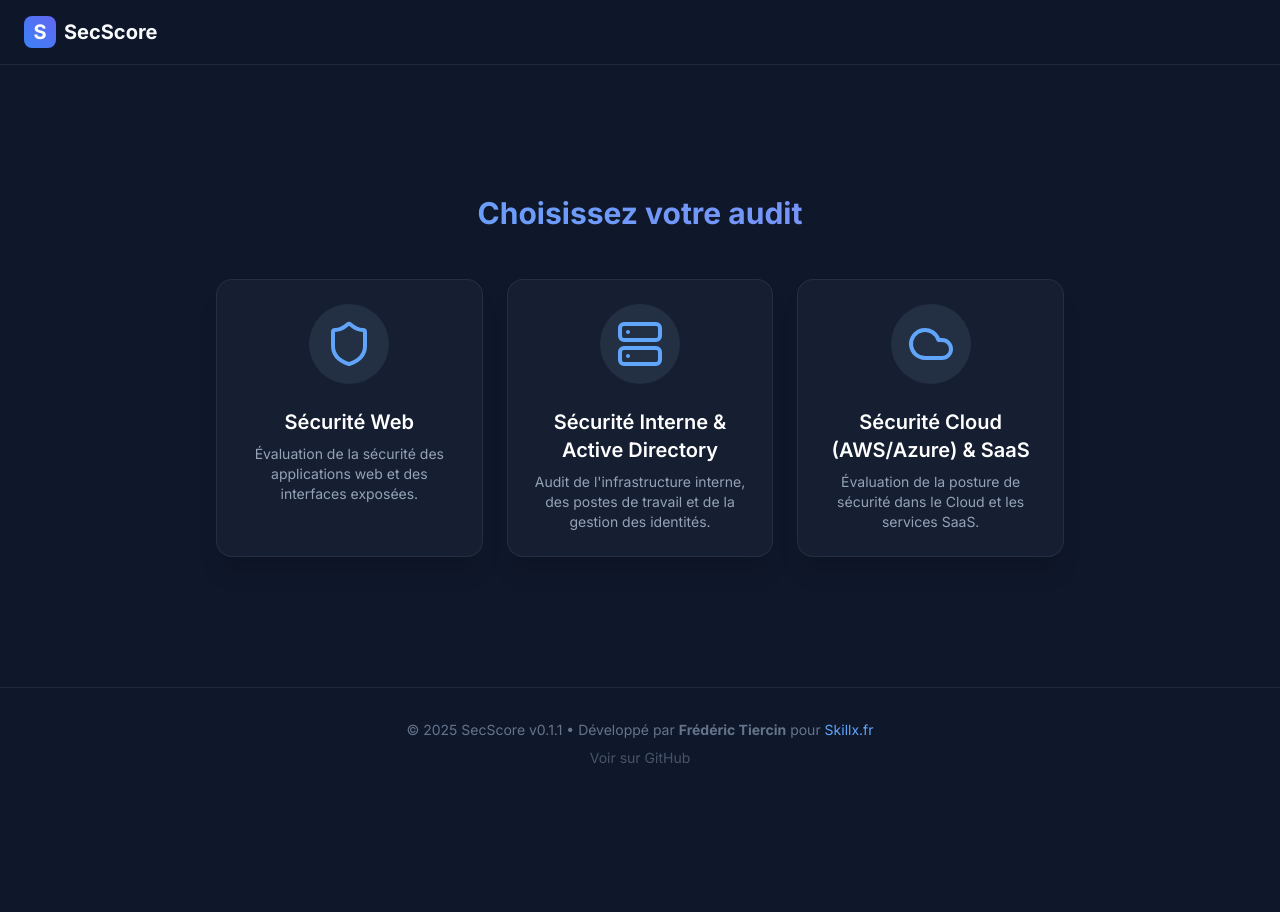
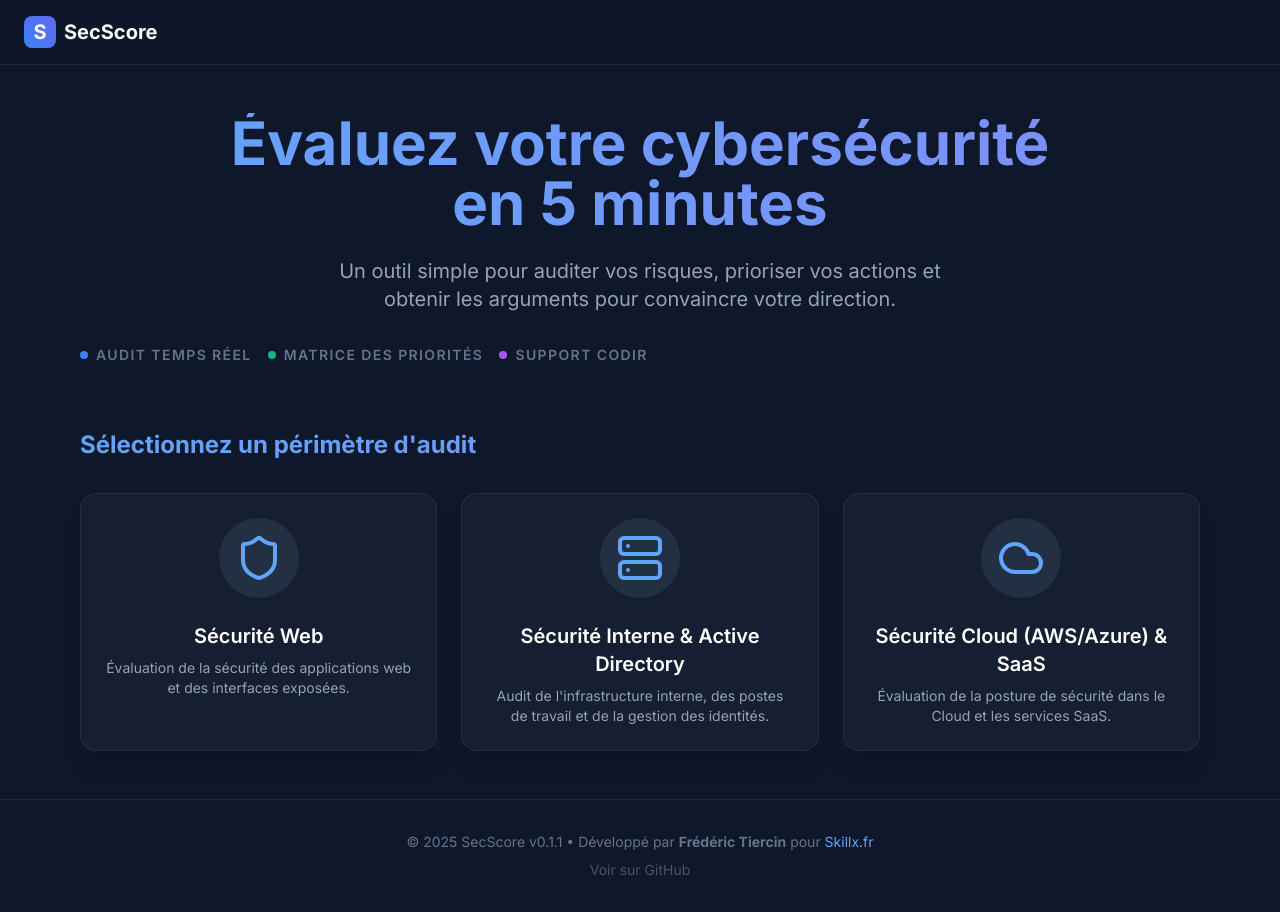
Before and after one commit to Skillx-fr/SecScore, a React (Vite) app: page / in a window 1280 px wide. Before the commit the page ends 800 px from the top, so only its background shows below. Built offline with nearby package versions, Linux system fonts and the light colour scheme.

Commit message:
feat: add executive email generation and homepage hero section

```diff
--- a/src/components/ResultsDashboard.jsx
+++ b/src/components/ResultsDashboard.jsx
@@ -61,6 +61,44 @@ export function ResultsDashboard({ score, maxScore, grade, onReset, answers }) {
         doc.save("SecScore_Rapport.pdf");
     };
 
+    const handleGenerateEmail = () => {
+        // Identify top 3 critical risks
+        // Filter questions where user score < max score AND riskLevel is "high"
+        const criticalRisks = allQuestions.filter(q => {
+            const userAnswer = answers[q.id];
+            const maxQScore = Math.max(...q.options.map(o => o.score));
+            if (!userAnswer || userAnswer.score >= maxQScore) return false;
+
+            // Find the option they selected (or assume 0 score if missing) to check its risk level??
+            // Actually, the risk comes from the fact they *missed* the good answer.
+            // Let's use the 'high' risk check from the PriorityMatrix logic or just check if it's high impact.
+            // Simplification: Check if the question allows a 'high' risk answer.
+            return q.options.some(o => o.riskLevel === 'high');
+        }).slice(0, 3);
+
+        const riskList = criticalRisks.map(r => `- ${r.text}`).join('\n');
+
+        const emailBody = `Objet : Synthèse des risques cybersécurité - Actions prioritaires requises
+
+Bonjour,
+
+Suite à un audit rapide de notre posture de sécurité (effectué via SecScore), nous avons identifié des vulnérabilités critiques nécessitant une attention immédiate.
+
+Score actuel de sécurité : ${grade} (${score}/${maxScore})
+
+Les points d'alerte principaux qui exposent l'entreprise sont :
+${riskList}
+
+Ne pas traiter ces points nous expose à des risques élevés (Ransomware, Fuite de données, Arrêt d'activité).
+
+Je propose de planifier une réunion pour valider un plan d'action correctif et le budget associé.
+
+Cordialement,`;
+
+        navigator.clipboard.writeText(emailBody);
+        alert("E-mail copié dans le presse-papier !");
+    };
+
     return (
         <div className="max-w-6xl mx-auto p-4 md:p-8 text-center">
             <motion.div
@@ -92,7 +130,7 @@ export function ResultsDashboard({ score, maxScore, grade, onReset, answers }) {
                 {/* Priority Matrix */}
                 <PriorityMatrix questions={allQuestions} answers={answers} />
 
-                <div className="grid grid-cols-1 md:grid-cols-2 gap-4 w-full max-w-lg mt-8">
+                <div className="grid grid-cols-1 md:grid-cols-3 gap-4 w-full max-w-2xl mt-8">
                     <button
                         onClick={onReset}
                         className="flex items-center justify-center gap-2 px-6 py-4 rounded-xl bg-slate-700 hover:bg-slate-600 transition-colors font-semibold"
@@ -107,6 +145,13 @@ export function ResultsDashboard({ score, maxScore, grade, onReset, answers }) {
                         <Download className="w-5 h-5" />
                         Exporter PDF
                     </button>
+                    <button
+                        onClick={handleGenerateEmail}
+                        className="flex items-center justify-center gap-2 px-6 py-4 rounded-xl bg-purple-600 hover:bg-purple-500 transition-colors font-semibold shadow-lg shadow-purple-500/20"
+                    >
+                        <span className="text-xl">📧</span>
+                        Email CODIR
+                    </button>
                 </div>
             </motion.div>
         </div>
--- a/src/components/ThemeSelector.jsx
+++ b/src/components/ThemeSelector.jsx
@@ -9,11 +9,30 @@ const icons = {
 
 export function ThemeSelector({ themes, onSelect }) {
     return (
-        <div className="max-w-4xl mx-auto p-6">
-            <h2 className="text-3xl font-bold text-center mb-12 gradient-text">
-                Choisissez votre audit
+        <div className="max-w-6xl mx-auto px-4">
+            <motion.div
+                initial={{ opacity: 0, y: -20 }}
+                animate={{ opacity: 1, y: 0 }}
+                className="text-center mb-16"
+            >
+                <h1 className="text-4xl md:text-6xl font-black mb-6 bg-clip-text text-transparent bg-gradient-to-r from-blue-400 to-indigo-400">
+                    Évaluez votre cybersécurité<br />en 5 minutes
+                </h1>
+                <p className="text-xl text-slate-400 max-w-2xl mx-auto mb-8">
+                    Un outil simple pour auditer vos risques, prioriser vos actions et obtenir les arguments pour convaincre votre direction.
+                </p>
+                <div className="flex flex-wrapjustify-center gap-4 text-sm font-semibold text-slate-500 uppercase tracking-widest">
+                    <span className="flex items-center gap-2"><div className="w-2 h-2 rounded-full bg-blue-500"></div> Audit Temps Réel</span>
+                    <span className="flex items-center gap-2"><div className="w-2 h-2 rounded-full bg-emerald-500"></div> Matrice des Priorités</span>
+                    <span className="flex items-center gap-2"><div className="w-2 h-2 rounded-full bg-purple-500"></div> Support CODIR</span>
+                </div>
+            </motion.div>
+
+            <h2 className="text-2xl font-bold mb-8 gradient-text text-center md:text-left">
+                Sélectionnez un périmètre d'audit
             </h2>
-            <div className="grid grid-cols-1 md:grid-cols-3 gap-6">
+
+            <div className="grid grid-cols-1 md:grid-cols-2 lg:grid-cols-3 gap-6">
                 {themes.map((theme, index) => {
                     const Icon = icons[theme.id] || Shield;
                     return (
```
